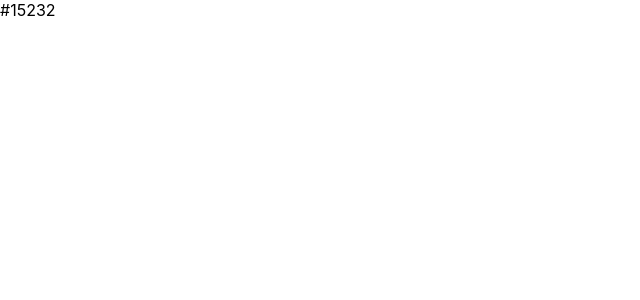
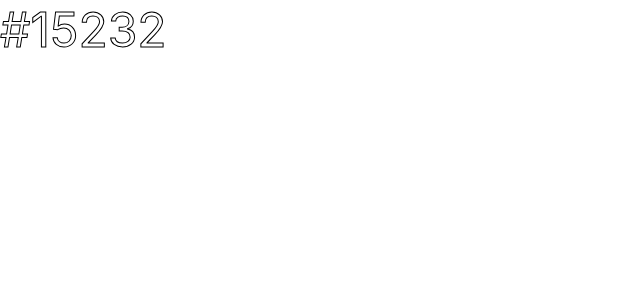
Before and after one commit to kyblockstacking/Hex_Color_Clock, a React (Create React App) app: page / in a window 1280 px wide. Shown: the top 300 px of the page, without its empty margins (0-640 px from the left). Built offline with nearby package versions, Linux system fonts and the light colour scheme.

Commit message:
add outline to hex number for visibility

```diff
--- a/src/components/HexClock.js
+++ b/src/components/HexClock.js
@@ -16,14 +16,16 @@ export default class HexClock extends Component {
     currentTime() {
         // Set state to current hours, minutes, seconds
         this.setState({
+            seconds: new Date().getSeconds().toString(),
+            minutes: new Date().getMinutes().toString(),
             hours: new Date().getHours().toString(),
-            minutes: new Date().getMinutes().toString(),
-            seconds: new Date().getSeconds().toString(),
         });
+
         // Set state to concatenated string for color hex code
         this.setState({
             hex: `#${this.state.hours}${this.state.minutes}${this.state.seconds}`
         });
+
     };
 
     // Updates every 1 second
@@ -40,7 +42,13 @@ export default class HexClock extends Component {
                 minWidth: "100vw",
             }}>
                 {/* Display hex code to user */}
-                {this.state.hex}
+                <span style={{
+                    color: 'white',
+                    fontSize: '3em',
+                    webkitTextStroke: '1px black',
+                }}>
+                    {this.state.hex}
+                </span>
             </div>
         );
     };
```
